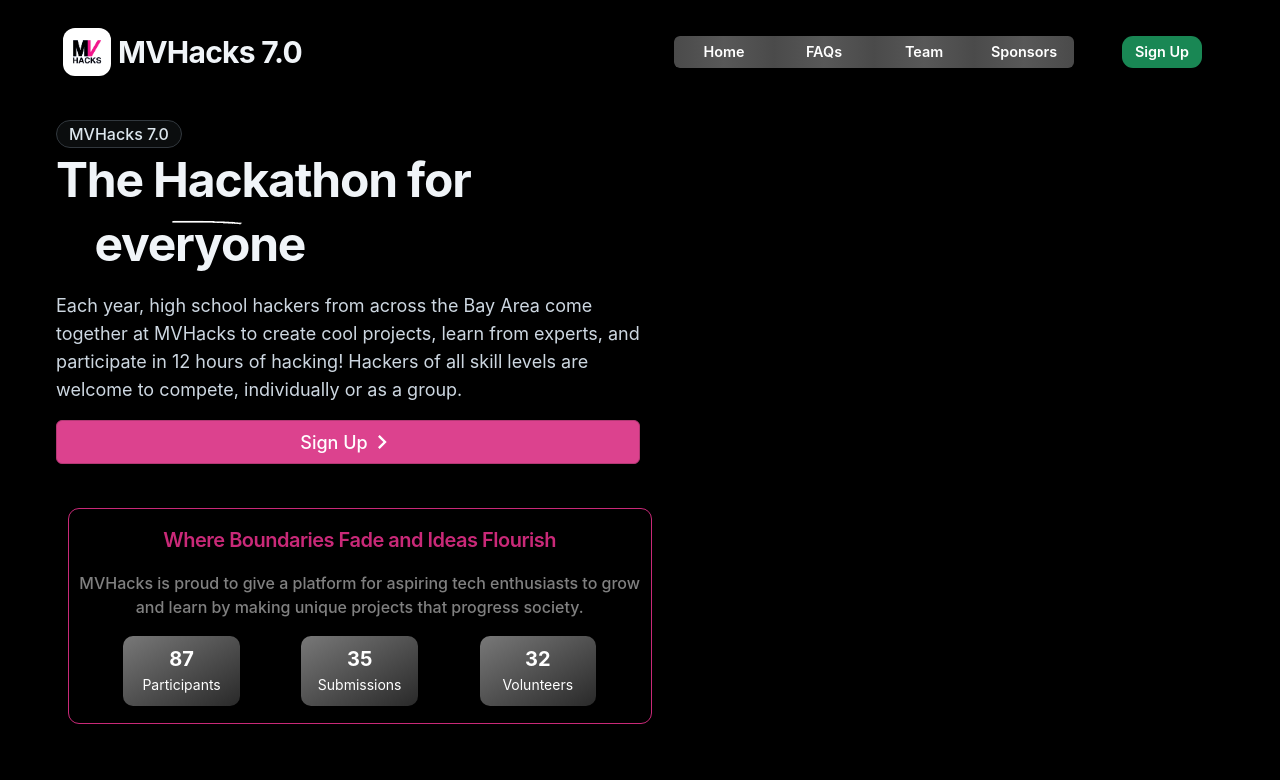
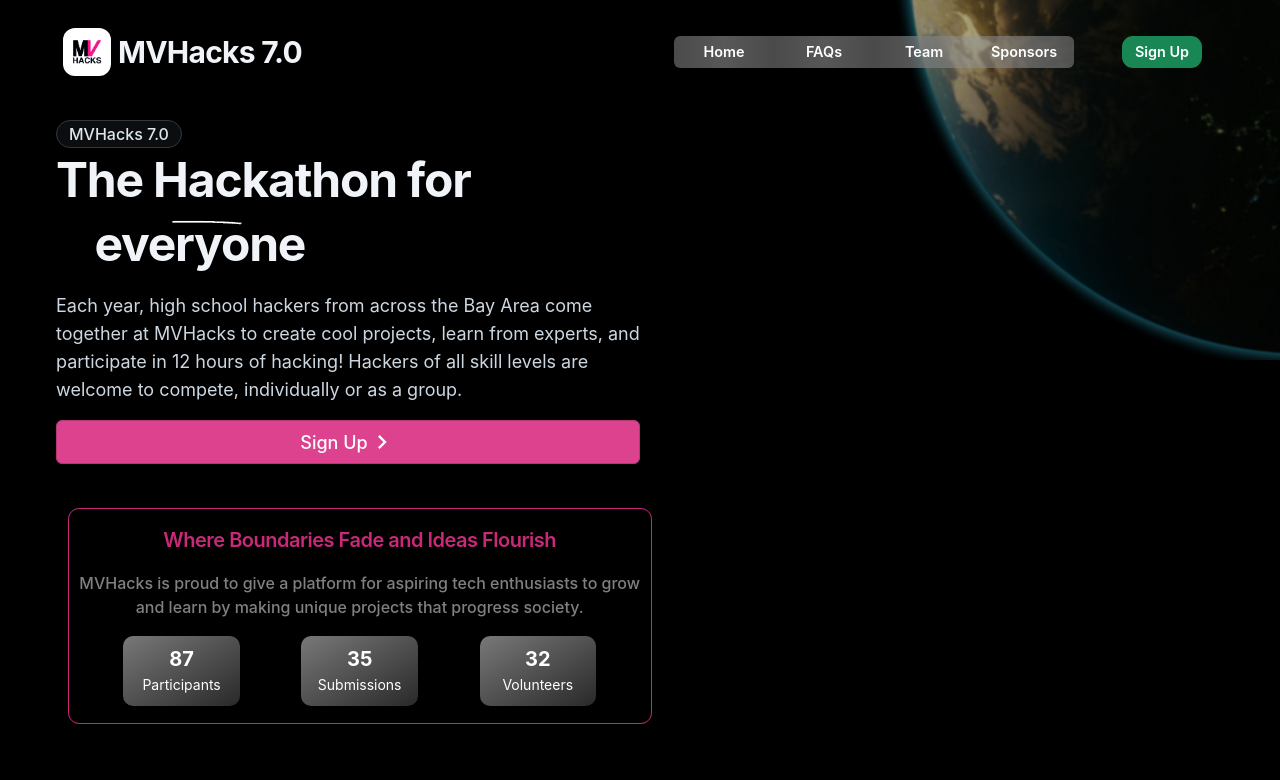
Before and after one commit to kitkatmia/website-7.0, a React (Create React App) app: page / in a window 1280 px wide. Shown: the top 780 px of the page. Built offline with nearby package versions, Linux system fonts and the light colour scheme.

Commit message:
Add Earth Background

```diff
--- a/src/pages/Home.tsx
+++ b/src/pages/Home.tsx
@@ -9,10 +9,24 @@
 import ImageCarousel from "../components/ImageCarousel";
 import Sponsors from "../components/Sponsors";
 import Schedule from "../components/Schedule";
+import background from "../data/EarthGraphic.webp";
 
 const Home = () => {
   return (
-    <Box>
+    <Box
+      sx={{
+        backgroundImage: `url(${background})`,
+        backgroundPosition: "top right",
+        backgroundRepeat: "no-repeat",
+        backgroundSize: {
+          xs: "40vw auto",
+          sm: "35vw auto",
+          md: "35vw auto",
+          lg: "30vw auto",
+          xl: "30vw auto",
+        },
+      }}
+    >
       <Section>
         <NavBar />
       </Section>
@@ -23,13 +37,21 @@
         <StatsCards></StatsCards>
       </Section>
       <Section>
-        <Schedule/>
+        <Schedule />
       </Section>
       <Section>
-          <ImageCarousel image_urls={["awards", "food", "hackers", "mrnguyen", "presentation"].map(image => `/images/${image}.jpg`)}></ImageCarousel>
+        <ImageCarousel
+          image_urls={[
+            "awards",
+            "food",
+            "hackers",
+            "mrnguyen",
+            "presentation",
+          ].map((image) => `/images/${image}.jpg`)}
+        ></ImageCarousel>
       </Section>
       <Section>
-          <Sponsors></Sponsors>
+        <Sponsors></Sponsors>
       </Section>
       {/* <Box sx={{
           display: "flex",
```
Also changed, not shown: src/data/EarthGraphic.webp (added).
